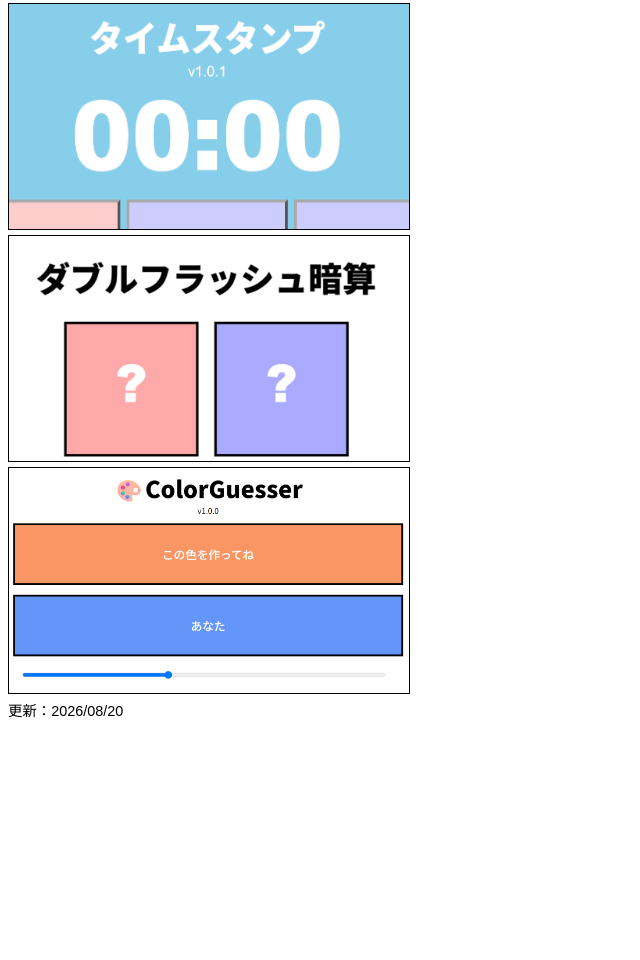
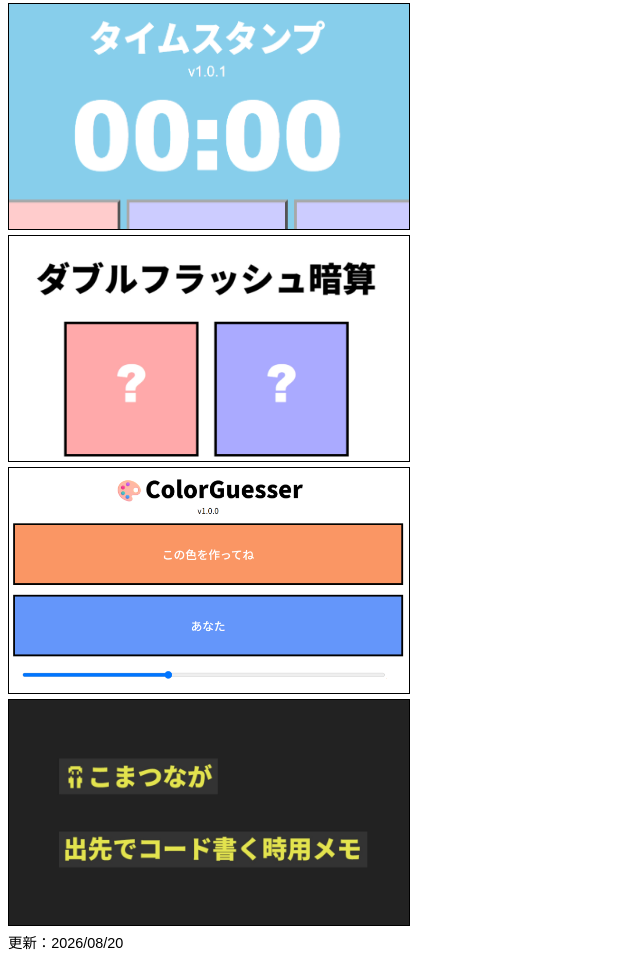
Before and after one commit to komatuna11082nd/home, a plain HTML site: page index.html in a window 1280 px wide. Shown: the part 207-1167 px from the top of the page, without its empty margins (0-640 px from the left). Before the commit the page ends 935 px from the top, so only its background shows below. Drawn offline with Linux system fonts and the light colour scheme.

Commit message:
Add files via upload

```diff
--- a/index.html
+++ b/index.html
@@ -41,6 +41,12 @@
             <img id="banner" src="./img/ColorGuesser.png">
         </a>
     </div>
+
+    <div id="code_memo">
+        <a href="https://komatuna11082nd.github.io/code_memo/home/" target="_blank">
+            <img id="banner" src="./img/code_memo.jpg">
+        </a>
+    </div>
 </body>
 
 <footer>
```
